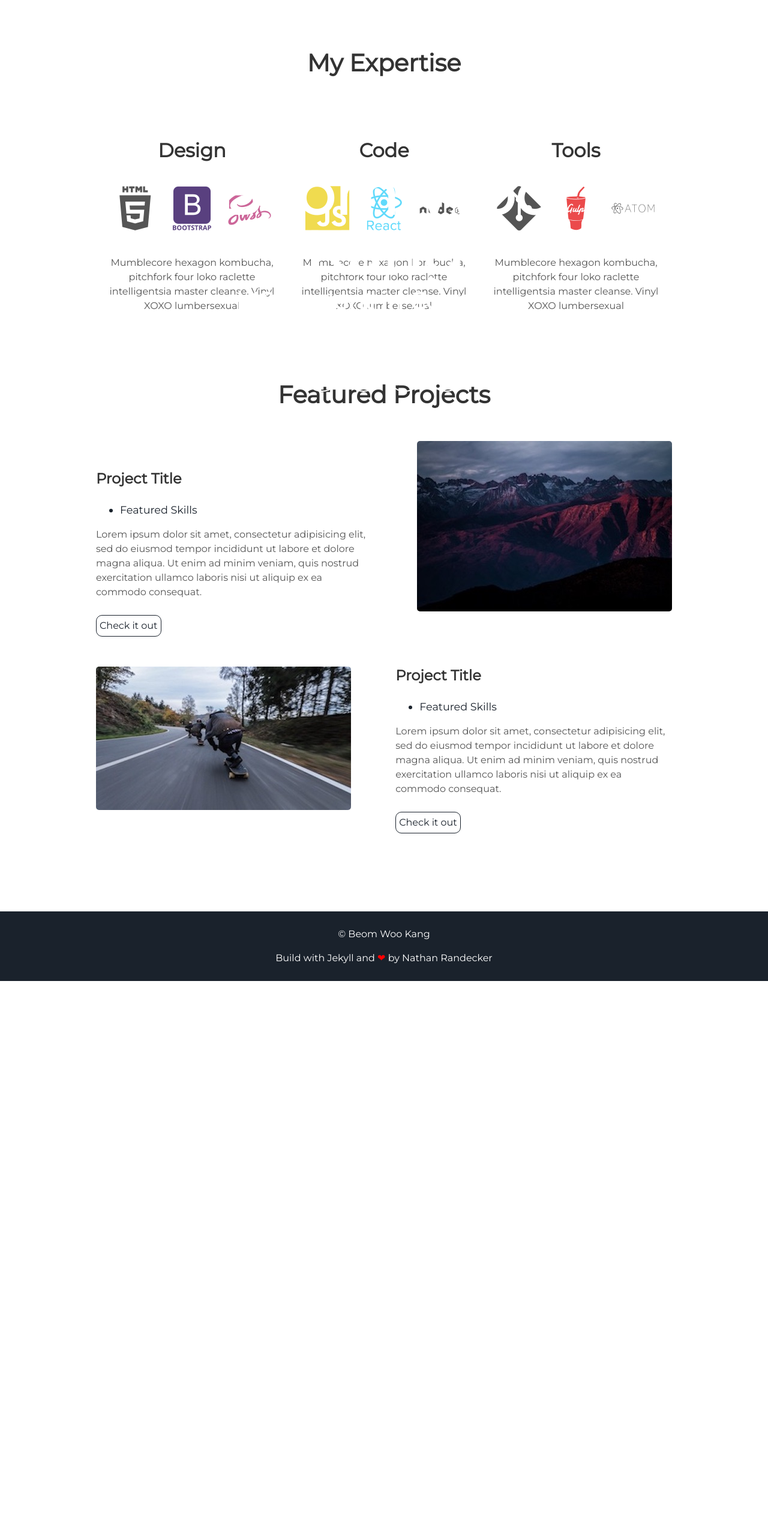
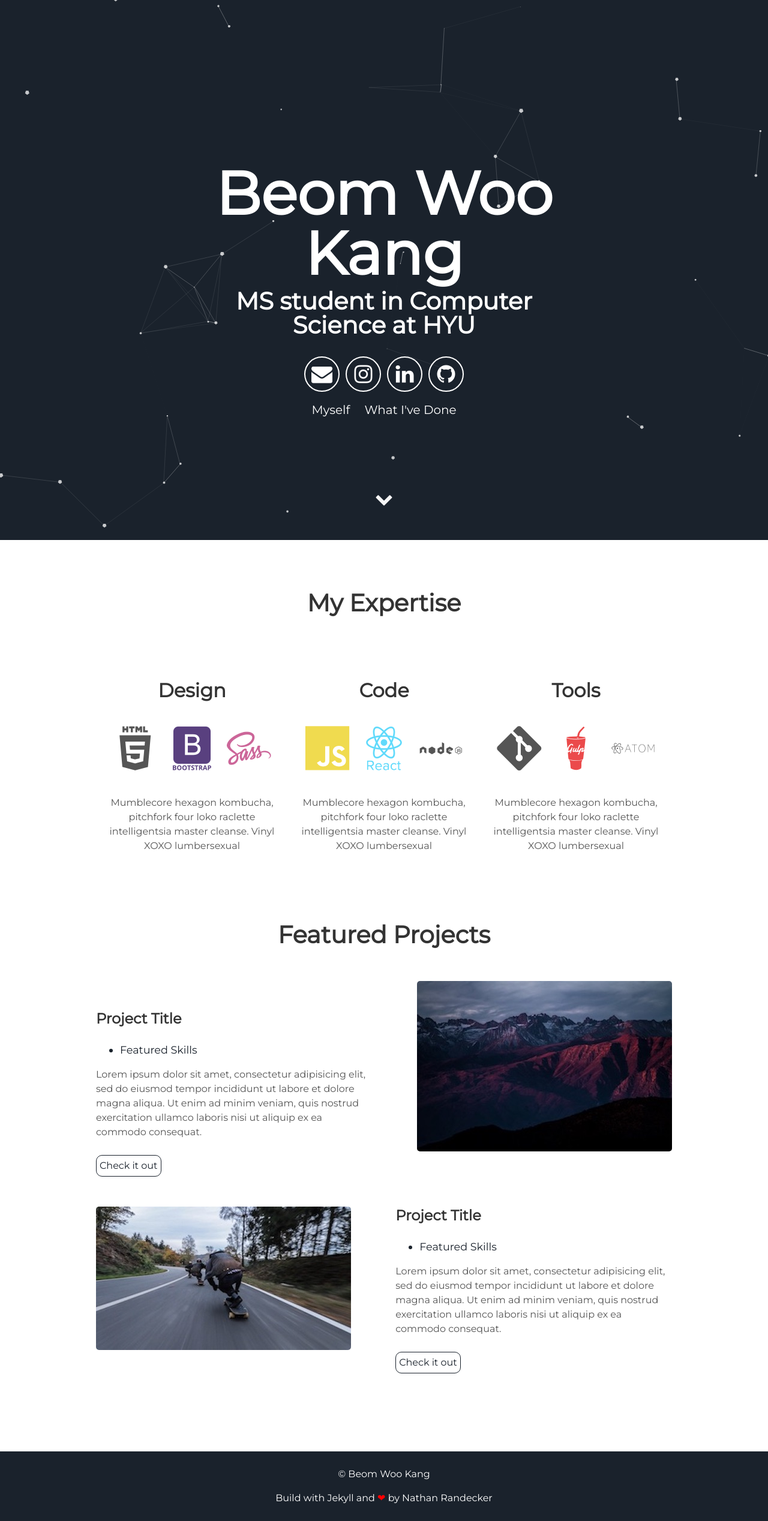
Before and after one commit to beomwookang/beomwookang.github.io, a Jekyll site: the page built from index.html, in a window 1280 px wide. Shown: the whole page at 60% size. Built offline with Jekyll 4.4.1, drawn with Linux system fonts in a browser that asks for light colours; before the commit the page ends 1635 px from its top, so only the background shows below that.

Commit message:
Update header.html

```diff
--- a/_includes/header.html
+++ b/_includes/header.html
@@ -1,5 +1,5 @@
-<!--<div id="particles-js">-->
-<div class="main-header" style="background-image: url( "../assets/img/bw_conver2.jpg" )>
+<div id="particles-js">
+<!--<div class="main-header" style="background-image: url( "../assets/img/bw_conver2.jpg" )>-->
     <div class="header">
         <h1>
           <span style="font: italic bold 1.5em/1em" class="site-title">{{site.username}}</span>
```
